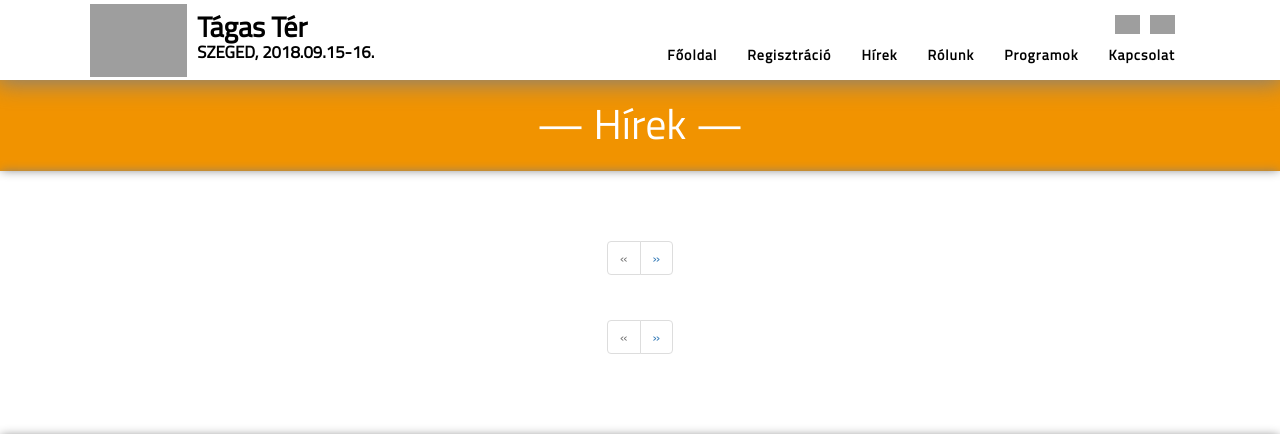
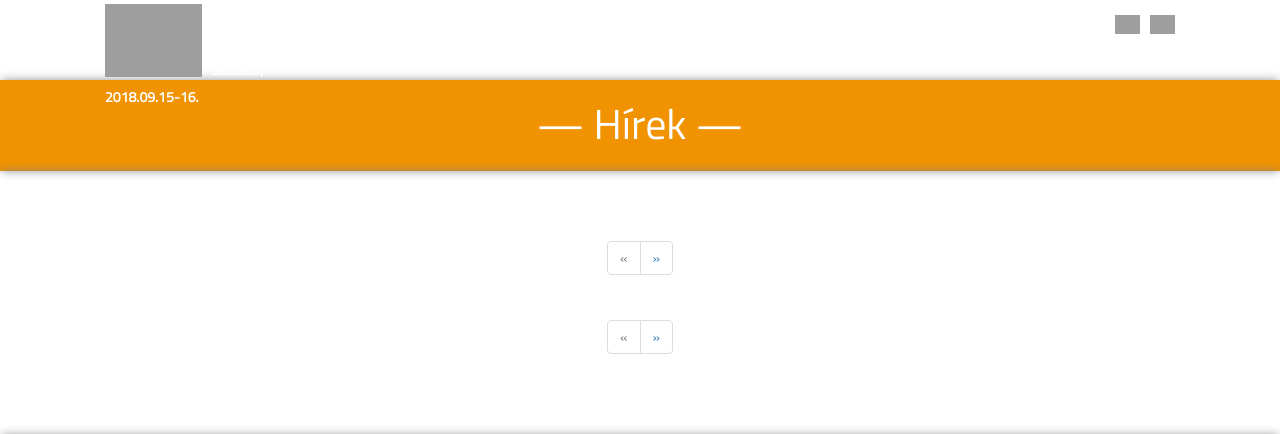
Before and after one commit to takgab99/tagast, a PHP site: page /tagaster/hirek.php in a window 1280 px wide. Shown: the top 434 px of the page. Run offline with PHP 8.4, Linux system fonts and the light colour scheme; data that the repository does not hold is empty; some libraries are stand-ins or nearby versions; grey boxes are pictures that could not be loaded.

Commit message:
Menu modifications.

```diff
--- a/js/tagaster.js
+++ b/js/tagaster.js
@@ -8,6 +8,20 @@ $(function() {
         }, 1500, 'easeInOutExpo');
         event.preventDefault();
     });
+});
+
+$(window).scroll(function() {
+    var scroll = $(window).scrollTop();
+
+    //>=, not <=
+    if (scroll >= 500) {
+        //clearHeader, not clearheader - caps H
+        $(".navbar-inverse").addClass("dark-header");
+    }
+    else {
+        $(".navbar-inverse").removeClass("dark-header");
+
+    }
 });
 
 // Floating label headings for the contact form
--- a/lib.php
+++ b/lib.php
@@ -36,7 +36,7 @@ function getNavBar($main = "") {
                     <span class="icon-bar"></span>
                 </button>
                 <a class="navbar-brand" href="<?php print $mainPageLink; ?>">
-                    <img src="img/logo-fekete-kicsi.png" style="float: left;">
+                    <img src="img/logo-feher-kicsi.png" style="float: left;">
                     <div id="navbar-title">Tágas Tér</div>
                     <div id="navbar-date">SZEGED, 2018.09.15-16.</div>
                 </a>
@@ -46,10 +46,10 @@ function getNavBar($main = "") {
             <div class="collapse navbar-collapse" id="bs-example-navbar-collapse-1">
                 <div style="margin-top: -10px; float:right">
                     <a href="https://www.instagram.com/tagas_ter/" target="_blank" style="padding-bottom: 0px; float: left; margin-right: 10px;">
-                        <img src="img/instagram-ikon.png" class="img-responsive" style="width: 25px">
+                        <img src="img/instagram-ikon.png" class="img-responsive contact-icon" style="width: 25px">
                     </a>
                     <a href="https://www.facebook.com/tagaster" target="_blank" style="padding-bottom: 0px; float: right;">
-                        <img src="img/facebook_ikon.png" class="img-responsive" style="width: 25px;">
+                        <img src="img/facebook_ikon.png" class="img-responsive contact-icon" style="width: 25px;">
                     </a>
                 </div><br>
                 <ul class="nav navbar-nav navbar-right">
@@ -173,10 +173,10 @@ function getContactSection() {
                         <p>E-mail: info@tagaster.hu</p>
 
                         <a href="https://www.instagram.com/tagas_ter/" target="_blank" style="padding-bottom: 0px; float: left; margin-right: 10px;">
-                            <img src="img/instagram-ikon.png" class="img-responsive" style="width: 25px">
+                            <img src="img/instagram-ikon.png" class="img-responsive contact-icon" style="width: 25px">
                         </a>
                         <a href="https://www.facebook.com/tagaster" target="_blank" style="padding-bottom: 0px;">
-                            <img src="img/facebook_ikon.png" class="img-responsive" style="width: 25px;">
+                            <img src="img/facebook_ikon.png" class="img-responsive contact-icon" style="width: 25px;">
                         </a>
                     </div>
 
--- a/tagaster.css
+++ b/tagaster.css
@@ -26,6 +26,10 @@ h1, h2, h3, h4, h5, h6, .h1, .h2, .h3, .h4, .h5, .h6 {
     background-color: black;
     color: white;
 }
+.contact-icon {
+    -webkit-filter: grayscale(100%);
+    filter: grayscale(100%);
+}
 
 
 
@@ -35,13 +39,34 @@ h1, h2, h3, h4, h5, h6, .h1, .h2, .h3, .h4, .h5, .h6 {
     background: #1eadbb;
 }
 .navbar-inverse {
+    background-color: transparent;
+}
+
+.navbar-inverse.dark-header {
     background-color: white;
 }
+.navbar-inverse.dark-header .navbar-brand {
+    color: black;
+}
+.navbar-inverse.dark-header .navbar-nav > li > a {
+    color: black;
+}
+.navbar-fixed-top.dark-header .navbar-brand img {
+    -webkit-filter: invert(100%);
+    filter: invert(100%);
+}
+
 .navbar-inverse .navbar-brand {
-    color: black;
+    color: white;
     padding: 0px;
     width: 190px;
     font-size: 14px;
+    margin-left: 0px;
+}
+@media (min-width: 768px) {
+    .navbar>.container .navbar-brand {
+        margin-left: 0px;
+    }
 }
 .navbar-inverse .navbar-brand img {
     margin-right: 10px;
@@ -49,6 +74,7 @@ h1, h2, h3, h4, h5, h6, .h1, .h2, .h3, .h4, .h5, .h6 {
 }
 .navbar-inverse .navbar-brand #navbar-title {
     margin-top: 6px;
+    text-transform: uppercase;
 }
 .navbar-inverse .navbar-brand #navbar-date{
     font-size: 12px;
@@ -68,7 +94,6 @@ h1, h2, h3, h4, h5, h6, .h1, .h2, .h3, .h4, .h5, .h6 {
         -webkit-transition: padding .3s;
         -moz-transition: padding .3s;
         transition: padding .3s;
-        box-shadow: 0 0 23px 3px gray;
         padding-bottom: 7px;
     }
     .navbar-fixed-top .navbar-brand {
@@ -76,7 +101,7 @@ h1, h2, h3, h4, h5, h6, .h1, .h2, .h3, .h4, .h5, .h6 {
         -webkit-transition: all .3s;
         -moz-transition: all .3s;
         transition: all .3s;
-        width: 343px;
+        width: 225px;
         margin-top: -14px;
     }
     .navbar-fixed-top.navbar-shrink {
@@ -89,14 +114,19 @@ h1, h2, h3, h4, h5, h6, .h1, .h2, .h3, .h4, .h5, .h6 {
     .navbar-inverse .navbar-brand #navbar-date{
         font-size: 16px;
     }
+    .navbar-inverse .navbar-nav {
+        text-transform: uppercase;
+        font-family: 'Gotham SSm A','Gotham SSm B',"Helvetica Neue",Helvetica,Arial,sans-serif;
+    }
     .navbar-inverse .navbar-nav > li > a {
         padding-left: 8px;
         padding-right: 8px;
         letter-spacing: 0px;
+        color: white;
     }
 
     .navbar-fixed-top .navbar-brand #navbar-date {
-        font-size: 0.6em;
+        font-size: 0.5em;
         line-height: 1.9em;
     }
     .navbar-fixed-top.navbar-shrink .navbar-brand #navbar-date {
@@ -159,7 +189,7 @@ h1, h2, h3, h4, h5, h6, .h1, .h2, .h3, .h4, .h5, .h6 {
 .navbar-inverse .navbar-header a:hover,
 .navbar-inverse .navbar-header a:focus,
 .navbar-inverse .navbar-header a:active {
-    color: black;
+    color: gray;
 }
 .navbar-inverse .navbar-nav > li > a:focus,
 .navbar-inverse .navbar-nav > li > a:hover {
@@ -262,6 +292,7 @@ section h2 {
     background: url('img/hatter-2018-1.png');
     background-size: cover;
     height: 712px;
+    margin-top: -20px;
 }
 
 .intro-image-container h1 {
@@ -555,7 +586,7 @@ header {
     background: white;
 }
 header .container {
-    padding-top: 52px;
+    padding-top: 0px;
 }
 header img {
     display: block;
@@ -590,7 +621,7 @@ header .text-fix .bible-verse-location {
 }
 @media(min-width:768px) {
     header .container {
-	    padding-top: 80px;
+	    padding-top: 0px;
     }
 
     header .intro-text .name {
```
